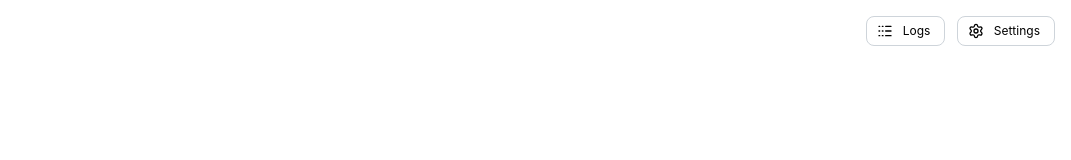
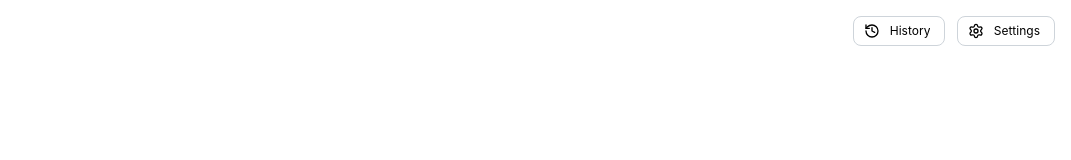
Before and after one commit to eeriemyxi/ntai, a React (Vite) app in the folder web/: page / in a window 1280 px wide. Shown: the top 160 px of the page, without its empty margins (209-1280 px from the left). Built offline with nearby package versions, Linux system fonts and the light colour scheme.

Commit message:
feat: logs -> history

```diff
--- a/web/src/features/logs/components/LogsModal.tsx
+++ b/web/src/features/logs/components/LogsModal.tsx
@@ -9,7 +9,7 @@ import {
 } from "@mantine/core";
 import { useMediaQuery } from "@mantine/hooks";
 import { modals } from "@mantine/modals";
-import { Logs } from "lucide-react";
+import { History } from "lucide-react";
 import { useShallow } from "zustand/react/shallow";
 
 import { bookUrl, thumbnailUrl } from "@/fetching";
@@ -26,6 +26,7 @@ export function LogsModal() {
 
   return (
     <Button
+      leftSection={<History size={16} />}
       variant="default"
       color="dark"
       size="xs"
@@ -46,7 +47,7 @@ export function LogsModal() {
           ),
           children: (
             <>
-              <SimpleGrid cols={{ base: 1, sm: 5 }}>
+              <SimpleGrid cols={{ base: 1, sm: 3, md:4, lg:5 }}>
                 {Object.values(logStore.items).map((model, index) => (
                   <Paper
                     key={index}
@@ -72,9 +73,8 @@ export function LogsModal() {
             </>
           ),
         })}
-      leftSection={<Logs size={16} />}
     >
-      Logs
+      History
     </Button>
   );
 }
```
